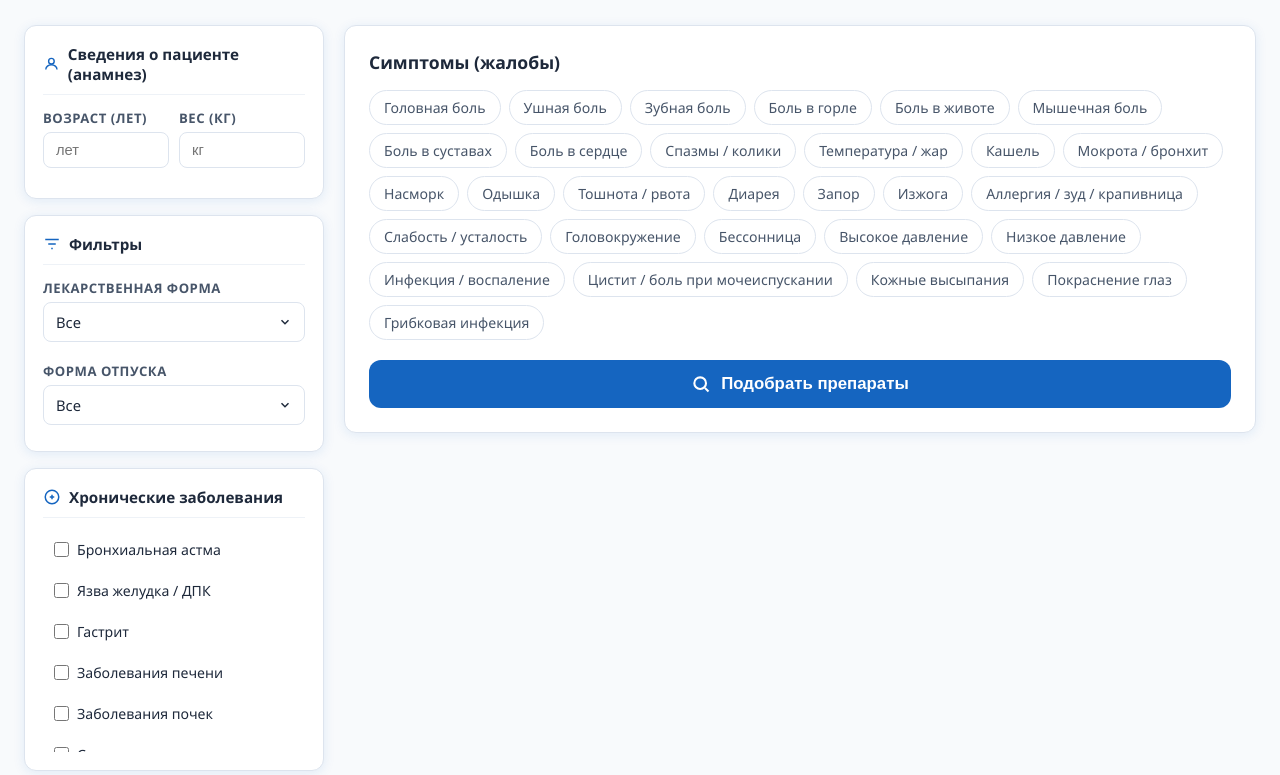
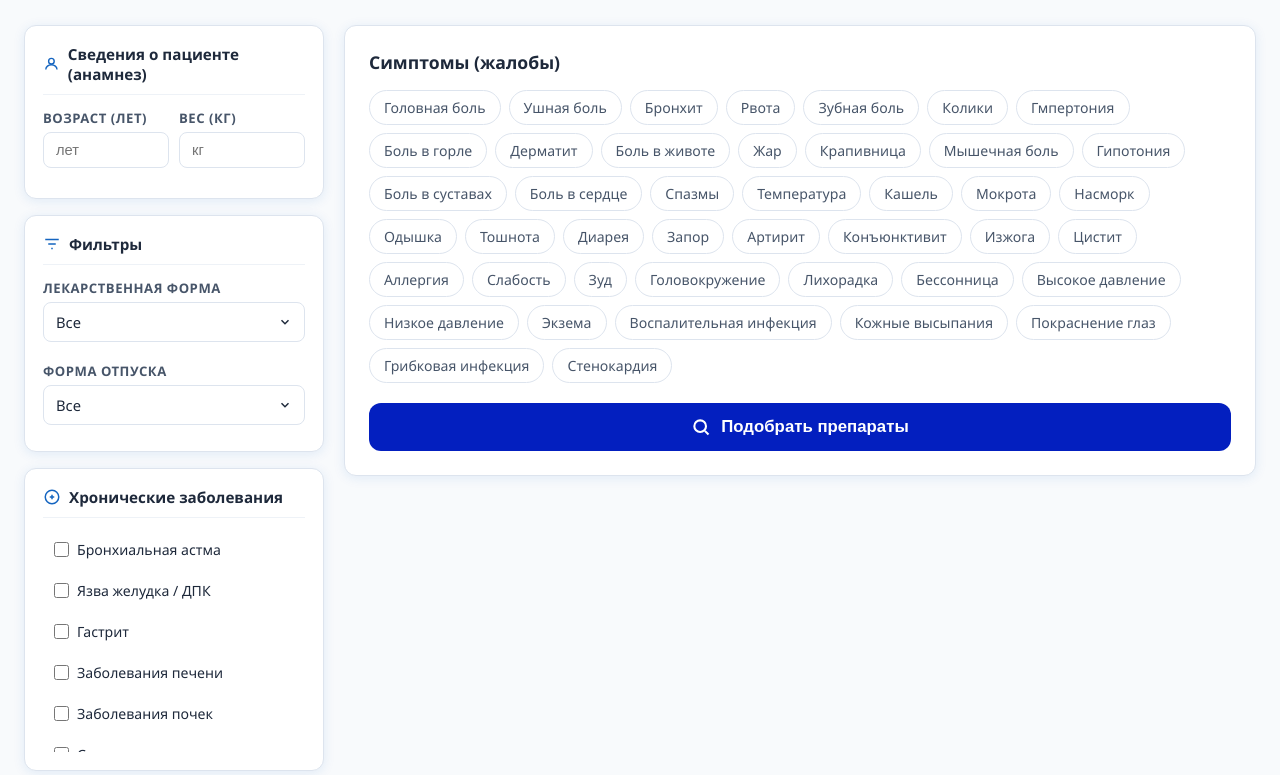
Before and after one commit to Daineko-Nikol/Dev-MedApp, a plain HTML site: page frontend/index.html in a window 1280 px wide. Shown: the part 235-1010 px from the top of the page. Drawn offline with Linux system fonts and the light colour scheme; no server answers.

Commit message:
third commit

```diff
--- a/frontend/index.html
+++ b/frontend/index.html
@@ -165,33 +165,47 @@
           <div class="symptoms-grid" id="symptomsList">
             <label class="symptom-chip"><input type="checkbox" value="головная боль"> Головная боль</label>
             <label class="symptom-chip"><input type="checkbox" value="ушная боль"> Ушная боль</label>
+            <label class="symptom-chip"><input type="checkbox" value="мокрота бронхит"> Бронхит</label>
+            <label class="symptom-chip"><input type="checkbox" value="тошнота рвота"> Рвота</label>
             <label class="symptom-chip"><input type="checkbox" value="зубная боль"> Зубная боль</label>
+            <label class="symptom-chip"><input type="checkbox" value="спазм колики"> Колики</label>
+            <label class="symptom-chip"><input type="checkbox" value="давление гипертония"> Гмпертония</label>
             <label class="symptom-chip"><input type="checkbox" value="боль горло"> Боль в горле</label>
+            <label class="symptom-chip"><input type="checkbox" value="кожа дерматит экзема"> Дерматит</label>
             <label class="symptom-chip"><input type="checkbox" value="боль живот"> Боль в животе</label>
+            <label class="symptom-chip"><input type="checkbox" value="температура лихорадка"> Жар</label>
+            <label class="symptom-chip"><input type="checkbox" value="аллергия зуд крапивница"> Крапивница</label>
             <label class="symptom-chip"><input type="checkbox" value="мышечная боль"> Мышечная боль</label>
+            <label class="symptom-chip"><input type="checkbox" value="давление гипотония низкое"> Гипотония</label>
             <label class="symptom-chip"><input type="checkbox" value="суставная боль артрит"> Боль в суставах</label>
             <label class="symptom-chip"><input type="checkbox" value="сердечная боль стенокардия"> Боль в сердце</label>
-            <label class="symptom-chip"><input type="checkbox" value="спазм колики"> Спазмы / колики</label>
-            <label class="symptom-chip"><input type="checkbox" value="температура лихорадка"> Температура / жар</label>
+            <label class="symptom-chip"><input type="checkbox" value="спазм колики"> Спазмы</label>
+            <label class="symptom-chip"><input type="checkbox" value="температура лихорадка"> Температура</label>
             <label class="symptom-chip"><input type="checkbox" value="кашель"> Кашель</label>
-            <label class="symptom-chip"><input type="checkbox" value="мокрота бронхит"> Мокрота / бронхит</label>
+            <label class="symptom-chip"><input type="checkbox" value="мокрота бронхит"> Мокрота</label>
             <label class="symptom-chip"><input type="checkbox" value="насморк"> Насморк</label>
             <label class="symptom-chip"><input type="checkbox" value="одышка астма бронхоспазм"> Одышка</label>
-            <label class="symptom-chip"><input type="checkbox" value="тошнота рвота"> Тошнота / рвота</label>
+            <label class="symptom-chip"><input type="checkbox" value="тошнота рвота"> Тошнота</label>
             <label class="symptom-chip"><input type="checkbox" value="диарея понос"> Диарея</label>
             <label class="symptom-chip"><input type="checkbox" value="запор"> Запор</label>
+            <label class="symptom-chip"><input type="checkbox" value="суставная боль артрит"> Артирит</label>
+            <label class="symptom-chip"><input type="checkbox" value="глаза конъюнктивит"> Конъюнктивит</label>
             <label class="symptom-chip"><input type="checkbox" value="изжога"> Изжога</label>
-            <label class="symptom-chip"><input type="checkbox" value="аллергия зуд крапивница"> Аллергия / зуд / крапивница</label>
-            <label class="symptom-chip"><input type="checkbox" value="слабость"> Слабость / усталость</label>
+            <label class="symptom-chip"><input type="checkbox" value="цистит мочевыводящие"> Цистит</label>
+            <label class="symptom-chip"><input type="checkbox" value="аллергия зуд крапивница"> Аллергия</label>
+            <label class="symptom-chip"><input type="checkbox" value="слабость"> Слабость</label>
+            <label class="symptom-chip"><input type="checkbox" value="аллергия зуд крапивница"> Зуд </label>
             <label class="symptom-chip"><input type="checkbox" value="головокружение"> Головокружение</label>
+            <label class="symptom-chip"><input type="checkbox" value="температура лихорадка"> Лихорадка</label>
             <label class="symptom-chip"><input type="checkbox" value="бессонница"> Бессонница</label>
             <label class="symptom-chip"><input type="checkbox" value="давление гипертония"> Высокое давление</label>
             <label class="symptom-chip"><input type="checkbox" value="давление гипотония низкое"> Низкое давление</label>
-            <label class="symptom-chip"><input type="checkbox" value="инфекция воспаление"> Инфекция / воспаление</label>
-            <label class="symptom-chip"><input type="checkbox" value="цистит мочевыводящие"> Цистит / боль при мочеиспускании</label>
+            <label class="symptom-chip"><input type="checkbox" value="кожа дерматит экзема"> Экзема</label>
+            <label class="symptom-chip"><input type="checkbox" value="инфекция воспаление"> Воспалительная инфекция</label>
             <label class="symptom-chip"><input type="checkbox" value="кожа дерматит экзема"> Кожные высыпания</label>
             <label class="symptom-chip"><input type="checkbox" value="глаза конъюнктивит"> Покраснение глаз</label>
             <label class="symptom-chip"><input type="checkbox" value="грибок кандидоз"> Грибковая инфекция</label>
+            <label class="symptom-chip"><input type="checkbox" value="сердечная боль стенокардия"> Стенокардия</label>
           </div>
           <button class="btn-search" id="searchBtn">
             <svg width="20" height="20" viewBox="0 0 24 24" fill="none" stroke="currentColor" stroke-width="2.5"><circle cx="11" cy="11" r="7"/><path d="M21 21l-4.35-4.35"/></svg>
--- a/frontend/styles.css
+++ b/frontend/styles.css
@@ -1,10 +1,10 @@
 *, *::before, *::after { box-sizing: border-box; margin: 0; padding: 0; }
 
 :root {
-  --blue: #1565C0;
-  --blue-dark: #0D47A1;
+  --blue: hsl(231, 97%, 38%);;
+  --blue-dark: hsl(231, 97%, 38%);
   --blue-light: #E3F2FD;
-  --blue-mid: #1976D2;
+  --blue-mid: hsl(231, 38%, 52%);
   --white: #ffffff;
   --gray-50: #F8FAFC;
   --gray-100: #EEF2F7;
@@ -65,7 +65,7 @@ body {
   cursor: pointer; border-bottom: 3px solid transparent;
   transition: all 0.2s;
 }
-.nav-tab:hover { color: var(--white); background: rgba(255,255,255,0.08); }
+.nav-tab:hover { color: var(--white); background: rgba(187, 232, 255, 0.25); }
 .nav-tab.active { color: var(--white); border-bottom-color: var(--white); font-weight: 600; }
 
 /* MAIN */
```
